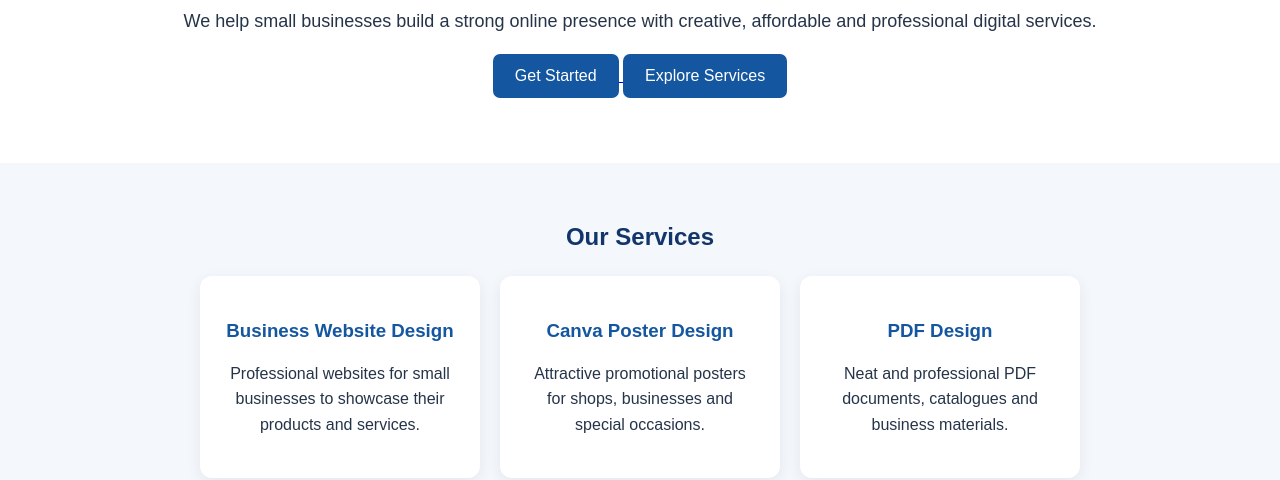
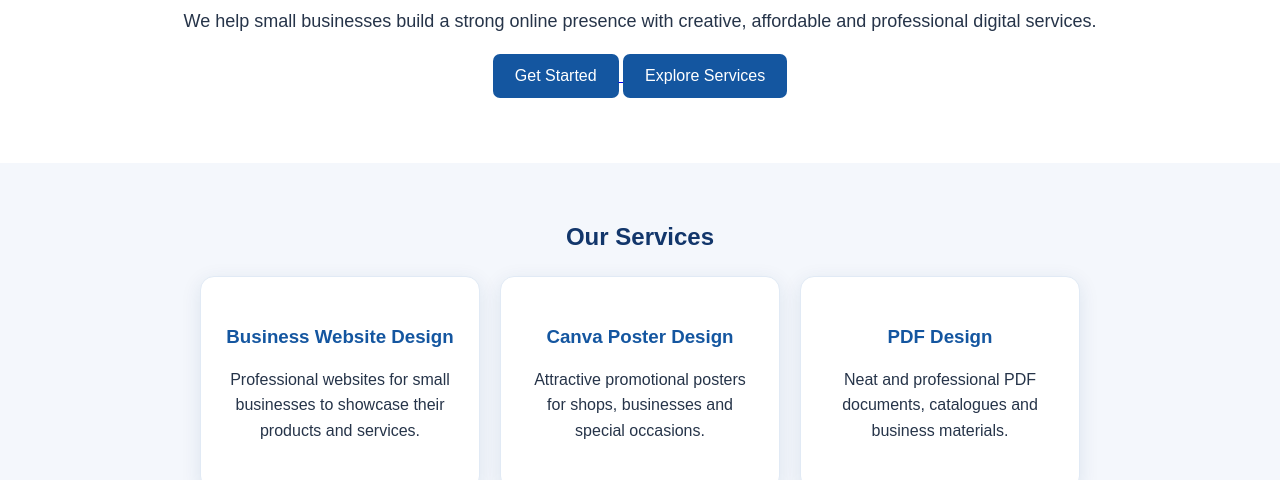
Before and after one commit to geethakamaly2007-png/thozilora-website, a plain HTML site: page index.html in a window 1280 px wide. Shown: the part 326-806 px from the top of the page. Drawn offline with Linux system fonts and the light colour scheme.

Commit message:
Improve services card design

```diff
--- a/index.html
+++ b/index.html
@@ -77,10 +77,17 @@ section h2 {
 
 .service-box {
     background: white;
-    padding: 25px;
-    border-radius: 12px;
+    padding: 30px 25px;
+    border-radius: 14px;
     width: 280px;
-    box-shadow: 0 4px 15px rgba(0,0,0,0.07);
+    box-shadow: 0 5px 20px rgba(18,54,107,0.10);
+    border: 1px solid #e1eaf5;
+    transition: transform 0.3s ease, box-shadow 0.3s ease;
+}
+
+.service-box:hover {
+    transform: translateY(-6px);
+    box-shadow: 0 10px 25px rgba(18,54,107,0.16);
 }
 
 .service-box h3 {
```
